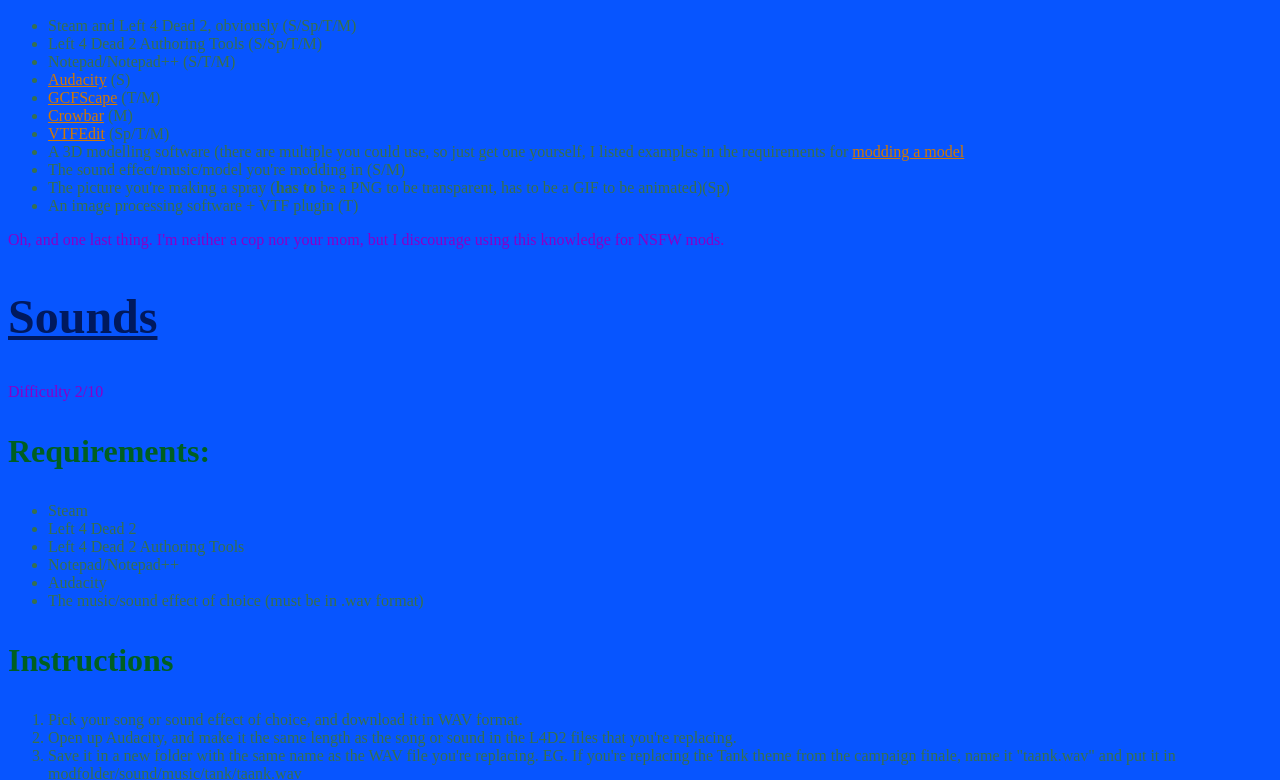
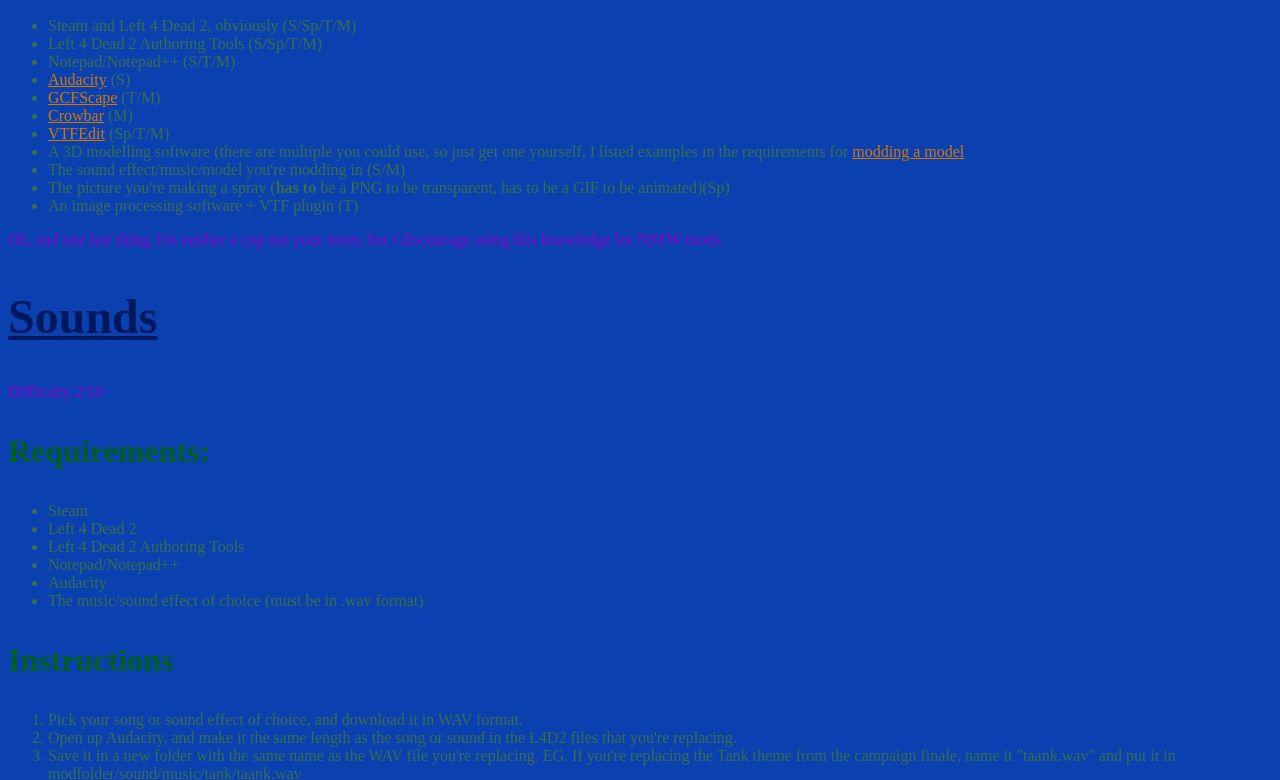
Before and after one commit to MoltenDishrag59/HowTo, a plain HTML site: page index.html in a window 1280 px wide. Shown: the part 635-1415 px from the top of the page. Drawn offline with Linux system fonts and the light colour scheme.

Commit message:
Darken background color.

```diff
--- a/resources/css/style.css
+++ b/resources/css/style.css
@@ -25,7 +25,7 @@
     color: #005f21;
 }
 * {
-    background-color: rgb(7, 85, 255);
+    background-color: rgb(11, 64, 177);
 }
 h4 {
     color: rgb(226, 53, 0);
```
